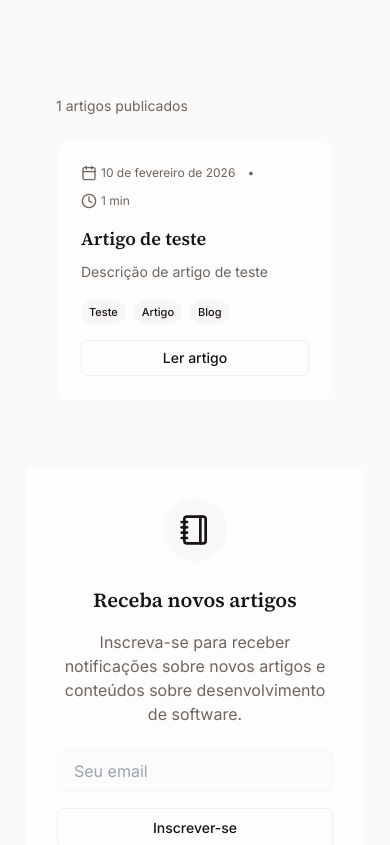
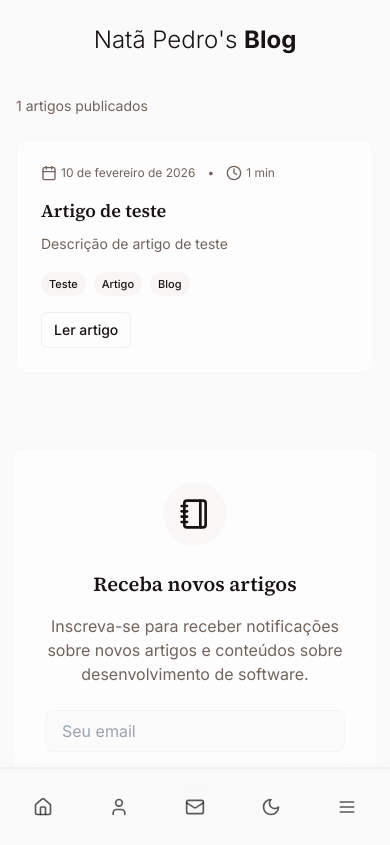
Before and after one commit to DevPedro10/Portfolio, a React (Vite) app: page /blog in a window 390 px wide. Shown: the top 845 px of the page. Built offline with nearby package versions, Linux system fonts and the light colour scheme.

Commit message:
feat(Blog): Improve mobile responsiveness and navigation layout

```diff
--- a/src/components/Blog.tsx
+++ b/src/components/Blog.tsx
@@ -3,6 +3,7 @@ import { Button } from "@/components/ui/button";
 import { Calendar, Clock } from "lucide-react";
 import { useNavigate } from "react-router-dom";
 import { BlogHeader } from "./BlogHeader";
+import { MobileBottomNav } from "./MobileBottomNav";
 import { Footer } from "./Footer";
 import { BlogNewsletter } from "./BlogNewsletter";
 import { useEffect, useState } from "react";
@@ -55,8 +56,8 @@ export const Blog = () => {
   return (
     <>
       <BlogHeader />
-      <div className="min-h-screen py-0 sm:py-20 px-6">
-        <div className="container mx-auto max-w-6xl">
+      <div className="min-h-screen py-0 sm:py-20 px-0 sm:px-6">
+        <div className="container mx-auto sm:max-w-6xl px-4 sm:px-0">
           <div className="flex items-center justify-between mb-6">
             <p className="text-sm text-muted-foreground">
               {articles.length} artigos publicados
@@ -116,7 +117,7 @@ export const Blog = () => {
                     variant="outline"
                     size="sm"
                     onClick={() => navigate(`/blog/${article.slug}`)}
-                    className="mt-auto border-border/50 hover:border-border hover:bg-secondary/30 transition-all duration-300"
+                    className="mt-auto border-border/50 hover:border-border hover:bg-secondary/30 transition-all duration-300 w-max"
                   >
                     Ler artigo
                   </Button>
@@ -132,10 +133,11 @@ export const Blog = () => {
           )}
         </div>
 
-        <div className="mt-16 text-center w-full">
+        <div className="mb-10 p-3 text-center w-full">
           <BlogNewsletter />
         </div>
       </div>
+      <MobileBottomNav />
       <Footer />
     </>
   );
--- a/src/components/BlogHeader.tsx
+++ b/src/components/BlogHeader.tsx
@@ -3,6 +3,7 @@ import { Link, useLocation } from "react-router-dom";
 import { useLanguage } from "@/contexts/LanguageContext";
 import { ThemeToggle } from "@/components/ThemeToggle";
 import BlogSearchInput from "./BlogSearchInput";
+import { Home } from "lucide-react";
 export const BlogHeader = () => {
   const [isScrolled, setIsScrolled] = useState(false);
   const { t } = useLanguage();
@@ -20,28 +21,34 @@ export const BlogHeader = () => {
   return (
     <header className="h-full">
       <nav
-        className={`sm:block hidden fixed top-0 left-0 right-0 z-50 transition-all duration-500 ${isScrolled
+        className={`block fixed top-0 left-0 right-0 z-50 transition-all duration-500 ${isScrolled
           ? "bg-background/80 backdrop-blur-md border-b border-border/20 py-4"
           : "py-6"
           }`}
       >
-        <div className="container mx-auto max-w-6xl px-6">
-          <div className="flex justify-between w-full">
+        <div className="container mx-auto sm:max-w-6xl px-4 sm:px-6">
+          <div className="flex justify-center sm:justify-between w-full">
             <div className="flex items-center">
-              <Link to="/" className="flex items-center">
+              <Link to="/blog" className="flex items-center">
                 <span className="block md:inline text-2xl font-sourceserif font-thin font-inter">
                   {t.hero.name}'s <span className="font-bold">Blog</span>
                 </span>
               </Link>
             </div>
 
-            <div className="flex gap-4">
-              <div className="hidden lg:flex justify-center">
-                <BlogSearchInput />
+            <div className="hidden sm:flex items-center gap-5">
+              <div className="">
+                <Link to={"/"} className="">
+                  <Home className="h-5 w-5" />
+                </Link>
               </div>
 
-              <div className="flex items-center justify-end space-x-4">
+
+              <div className="">
                 <ThemeToggle />
+              </div>
+              <div className="">
+                <BlogSearchInput />
               </div>
             </div>
           </div>
--- a/src/components/BlogSearchInput.tsx
+++ b/src/components/BlogSearchInput.tsx
@@ -74,7 +74,7 @@ export default function BlogSearchInput() {
           value={searchQuery}
           onChange={(e) => setSearchQuery(e.target.value)}
           onFocus={() => searchQuery && setShowResults(true)}
-          className="w-full pl-10 pr-10 py-2 bg-background border border-input rounded-md text-foreground placeholder:text-muted-foreground focus:outline-none focus:ring-2 focus:ring-ring focus:ring-offset-2 focus:ring-offset-background transition-all"
+          className="w-full pl-10 pr-10 py-2 bg-background border-2 border-neutral-400 dark:border-neutral-700 focus:border-neutral-500 dark:focus:border-neutral-600 rounded-md text-foreground placeholder:text-muted-foreground focus:outline-none"
         />
         {searchQuery && (
           <button
@@ -88,7 +88,7 @@ export default function BlogSearchInput() {
 
       {/* Resultados da Busca */}
       {showResults && (
-        <div className="absolute top-full mt-2 w-full bg-popover border border-border rounded-lg shadow-lg z-50 max-h-96 overflow-y-auto">
+        <div className="absolute top-full mt-2 w-full bg-popover rounded-lg shadow-lg z-50 max-h-96 overflow-y-auto">
           {isSearching ? (
             <div className="p-4 text-center text-muted-foreground">
               Buscando...
@@ -103,7 +103,7 @@ export default function BlogSearchInput() {
                 <button
                   key={article.id}
                   onClick={() => handleArticleClick(article)}
-                  className="w-full text-left px-4 py-3 hover:bg-accent hover:text-accent-foreground transition-colors border-t border-border first:border-t-0"
+                  className="w-full text-left px-4 py-3 hover:text-accent-foreground transition-colors border-t border-border first:border-t-0"
                 >
                   <h3 className="font-medium text-foreground mb-1">
                     {article.title}
--- a/src/components/TableOfContents.tsx
+++ b/src/components/TableOfContents.tsx
@@ -14,18 +14,21 @@ export const TableOfContents = ({ headings }: TableOfContentsProps) => {
     }
 
     return (
-        <aside className="font-inter hidden lg:block fixed right-8 top-32 w-64 h-64">
-            <div className="bg-secondary/30 border border-border/30 rounded-lg p-4 max-h-96 overflow-y-auto">
-                <h2 className="text-sm font-bold mb-3 text-foreground">
+        <aside className="font-inter hidden 2xl:block fixed right-0 top-24 w-full">
+            <div className="flex justify-center">
+                <div className="max-w-6xl w-full px-6 flex justify-end">
+                    <div className="w-56">
+                        <div className="bg-secondary/30 border border-border/30 rounded-lg p-3 max-h-96 overflow-y-auto">
+                            <h2 className="text-xs font-bold mb-3 text-foreground uppercase tracking-wide">
                                 Neste artigo
                             </h2>
-                <nav className="space-y-1">
+                            <nav className="space-y-1.5">
                                 {headings.map((heading, index) => (
                                     <a
                                         key={index}
                                         href={`#${heading.id}`}
                                         className={`
-                                block text-xs text-muted-foreground hover:text-foreground transition-colors truncate
+                                            block text-2xs text-muted-foreground hover:text-foreground transition-colors truncate
                                             ${heading.level === 3 ? 'pl-3' : ''}
                                         `}
                                         title={heading.text}
@@ -35,6 +38,9 @@ export const TableOfContents = ({ headings }: TableOfContentsProps) => {
                                 ))}
                             </nav>
                         </div>
+                    </div>
+                </div>
+            </div>
         </aside>
     );
 };
```
Lines whose indentation alone changed are shown as unchanged.
